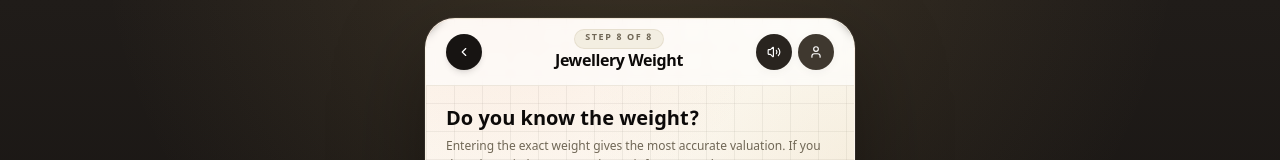
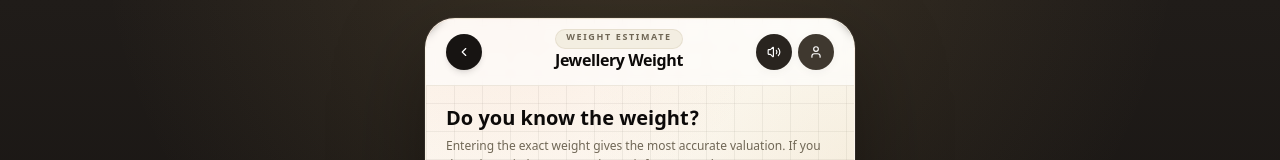
Before and after one commit to ultramech79-art/PoonaWala, a React (Vite) app in the folder apps/web/: page /weight in a window 1280 px wide. Shown: the top 160 px of the page. Built offline with nearby package versions, Linux system fonts and the light colour scheme; a web font is replaced by a local one.

Commit message:
feat(weight): drop step indicator from weight page headers
Weight is an optional path, not a numbered step — replace the 'Step 8 of 8'
chip with a neutral 'Weight Estimate' label on both the manual-entry and
AI-weight views.

```diff
--- a/apps/web/src/pages/WeightEntry.tsx
+++ b/apps/web/src/pages/WeightEntry.tsx
@@ -479,7 +479,7 @@ export function WeightEntry() {
             <ChevronRight className="w-3.5 h-3.5 rotate-180" />
           </button>
           <div className="flex flex-col items-center gap-0.5">
-            <span className="text-[9px] text-stone-500 uppercase tracking-[0.18em] font-bold px-2.5 py-0.5 rounded-full bg-stone-100/80 border border-stone-200/60">Step 8 of 8</span>
+            <span className="text-[9px] text-stone-500 uppercase tracking-[0.18em] font-bold px-2.5 py-0.5 rounded-full bg-stone-100/80 border border-stone-200/60">Weight Estimate</span>
             <span className="text-base font-bold text-stone-950 tracking-tight">Jewellery Weight</span>
           </div>
           <div className="flex items-center gap-1.5">
@@ -567,7 +567,7 @@ export function WeightEntry() {
           <ChevronRight className="w-3.5 h-3.5 rotate-180" />
         </button>
         <div className="flex flex-col items-center gap-0.5">
-          <span className="text-[9px] text-stone-500 uppercase tracking-[0.18em] font-bold px-2.5 py-0.5 rounded-full bg-stone-100/80 border border-stone-200/60">Step 8 of 8</span>
+          <span className="text-[9px] text-stone-500 uppercase tracking-[0.18em] font-bold px-2.5 py-0.5 rounded-full bg-stone-100/80 border border-stone-200/60">Weight Estimate</span>
           <span className="text-base font-bold text-stone-950 tracking-tight">AI Weight</span>
         </div>
         <div className="flex items-center gap-1.5">
```
